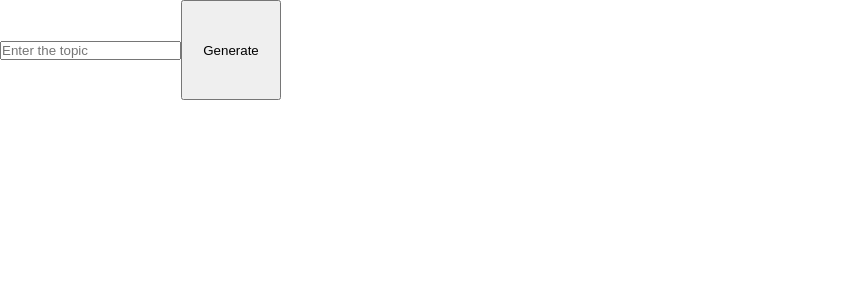
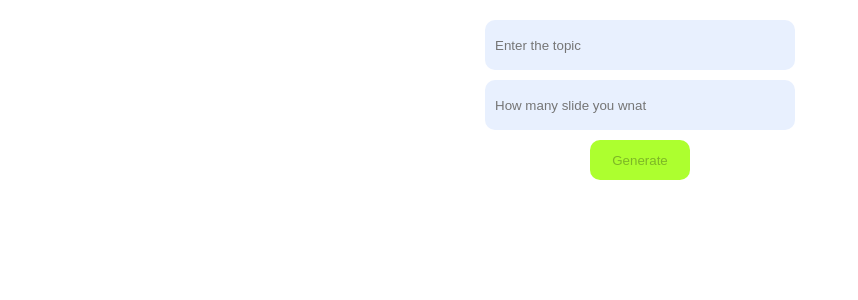
Before and after one commit to skrijwan100/PPT-maker-ai, a React (Vite) app: page / in a window 1280 px wide. Shown: the top 300 px of the page, without its empty margins (0-858 px from the left). Built offline with nearby package versions, Linux system fonts and the light colour scheme.

Commit message:
add style

```diff
--- a/src/App.css
+++ b/src/App.css
@@ -0,0 +1,3 @@
+.input-box::placeholder{
+    color: white;
+}
--- a/src/App.jsx
+++ b/src/App.jsx
@@ -1,26 +1,35 @@
 import React, { useState } from 'react'
 import { GoogleGenerativeAI } from "@google/generative-ai"
+import loder from "./assets/loder.gif"
 export default function App() {
   const [answer,setanswer]=useState()
-  const [Topic,setTopic]=useState({tname:""})
+  const [Topic,setTopic]=useState({tname:"",slidenumber:""})
+  const [showloder,setshowloder]=useState(false)
   const onchange=(e)=>{
     setTopic({...Topic,[e.target.name]:e.target.value})
   }
   const handelclick = async () => {
+    setshowloder(true)
     const genAI = new GoogleGenerativeAI(import.meta.env.VITE_GEMINI_API_KEY);
-    const model = genAI.getGenerativeModel({ model: "gemini-1.5-flash" });
+    const model = genAI.getGenerativeModel({ model: "gemini-1.5-flash", role :"I am a PowerPoint presentation creator AI designed to assist in generating structured slide content for your website. My responses will always follow a clear and professional format, with content segmented into slides. Each slide will have a title and body, and optional elements like bullet points, images, or charts can be specified upon request"});
 
-    const prompt = Topic.tname;
+    const prompt = `${Topic.tname} create ${Topic.slidenumber} slide on this topic for my ppt` ;
 
-    const result = await model.generateContent(prompt);;
+    const result = await model.generateContent(prompt);
+    setshowloder(false)
     setanswer(result.response.text())
   }
 
   return (
     <div>
-      <input name='tname' type="text" placeholder='Enter the topic ' value={Topic.tname} onChange={onchange} />
-      <button onClick={handelclick} style={{ height: "100px", width: "100px" }}>Generate</button>
-      {answer}
+      <div className="top-box" style={{display:"flex",justifyContent:"center",alignItems:"center",flexDirection:"column",gap:"10px",marginTop:"20px"}}>
+      <input className='input-box' style={{ padding:"10px", height:"30px",width:"290px",borderRadius:"10px",border:"none",outline:"none",backgroundColor:"#e8f0fe",color:"black"}} name='tname' type="text" placeholder='Enter the topic ' value={Topic.tname} onChange={onchange} />
+      <input name='slidenumber'  style={{ padding:"10px", height:"30px",width:"290px",borderRadius:"10px",border:"none",outline:"none",backgroundColor:"#e8f0fe",color:"black"}} value={Topic.slidenumber} onChange={onchange}  type="number" placeholder='How many slide you wnat ' />
+      <button onClick={handelclick} disabled={Topic.tname===""?true:false} style={{ height: "40px", width: "100px",borderRadius:"10px",outline:"none",border:"none",backgroundColor:"greenyellow" ,cursor:"pointer"}}>Generate</button>
+      </div>
+      <div className='all-text' style={{textAlign:"center",}}>
+       {showloder?<img src={loder} alt="" />:answer}
+      </div>
     </div>
   )
 }
```
Also changed, not shown: src/assets/loder.gif (added).
